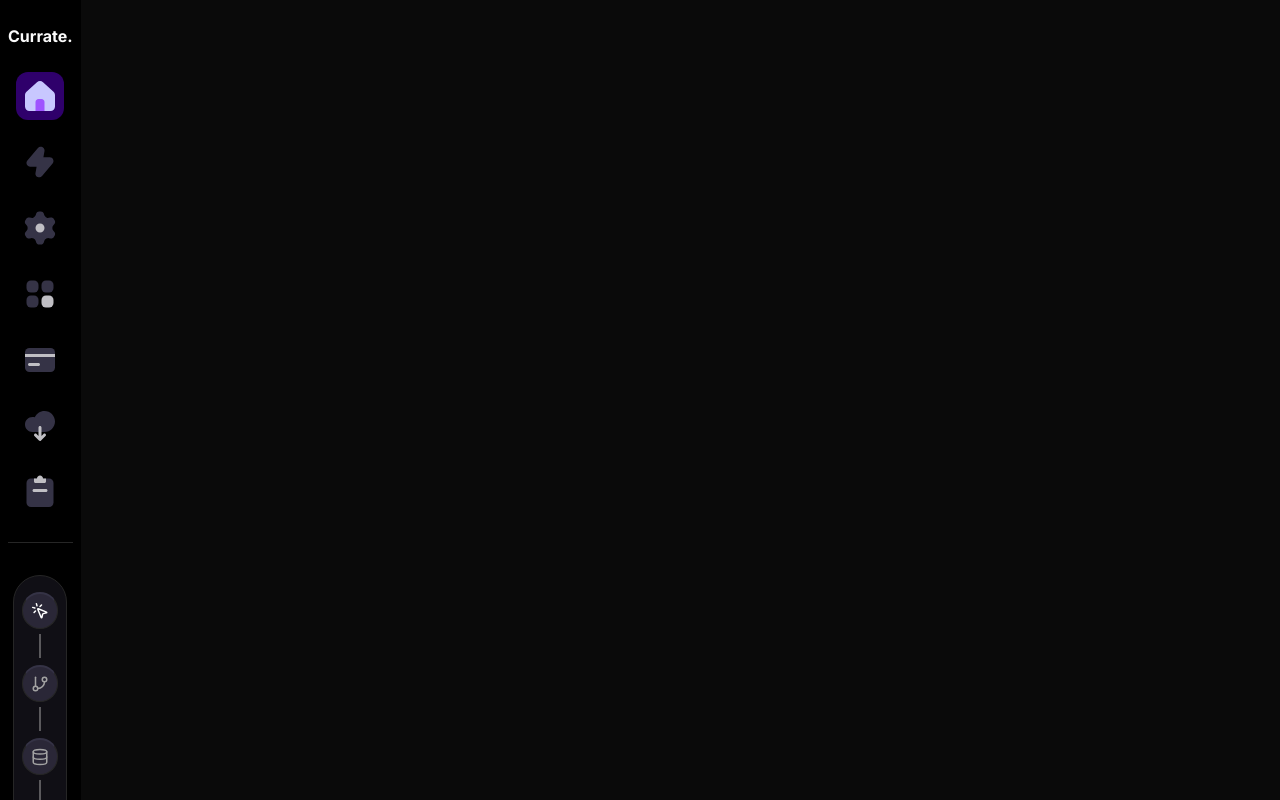
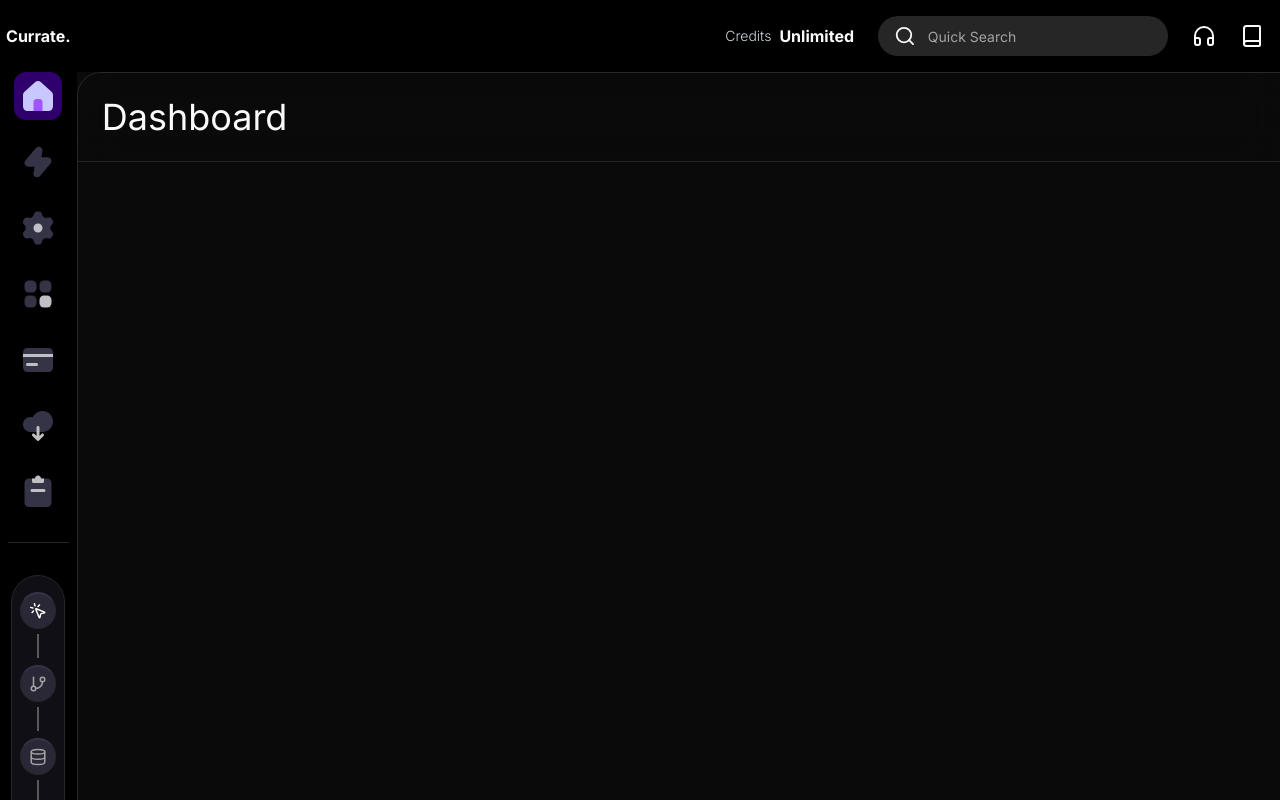
Before and after one commit to MarselDokubo/currate, a Next.js app: page /dashboard in a window 1280 px wide. Built offline with nearby package versions, Linux system fonts and the light colour scheme.

Commit message:
feat(ui): nested routes

```diff
--- a/src/app/(main)/(pages)/dashboard/page.tsx
+++ b/src/app/(main)/(pages)/dashboard/page.tsx
@@ -1,3 +1,13 @@
-export default function Dashboard() {
-  return "Dashboard";
-}
+import React from "react";
+
+const DashboardPage = () => {
+  return (
+    <div className="flex flex-col gap-4 relative">
+      <h1 className="text-4xl sticky top-0 z-[10] p-6 bg-background/50 backdrop-blur-lg flex items-center border-b">
+        Dashboard
+      </h1>
+    </div>
+  );
+};
+
+export default DashboardPage;
--- a/src/app/(main)/(pages)/layout.tsx
+++ b/src/app/(main)/(pages)/layout.tsx
@@ -4,7 +4,7 @@ type Props = { children: React.ReactNode };
 
 const Layout = ({ children }: Props) => {
   return (
-    <div className="border-l-[1px] border-t-[1px] pb-20 h-screen rounded-l-3xl border-muted-foreground/20 overflow-scroll ">
+    <div className="border-l-[1px] border-t-[1px] pb-20 h-screen rounded-l-3xl border-muted-foreground/20 overflow-scroll">
       {children}
     </div>
   );
--- a/src/app/(main)/layout.tsx
+++ b/src/app/(main)/layout.tsx
@@ -1,82 +1,19 @@
-"use client";
-import Link from "next/link";
-import { usePathname } from "next/navigation";
 import React from "react";
-import {
-  Tooltip,
-  TooltipContent,
-  TooltipProvider,
-  TooltipTrigger,
-} from "~/components/ui/tooltip";
-import { menuOptions } from "~/lib/constants";
-import clsx from "clsx";
-import { Separator } from "~/components/ui/separator";
-import { Database, GitBranch, LucideMousePointerClick } from "lucide-react";
-//import { ModeToggle } from "../global/mode-toggle";
+import InfoBar from "../_components/infobar";
+import Sidebar from "../_components/sidebar";
 
-const MenuOptions = () => {
-  const pathName = usePathname();
+type Props = { children: React.ReactNode };
 
+const Layout = (props: Props) => {
   return (
-    <nav className=" dark:bg-black h-screen overflow-y-scroll scrollbar-hide  justify-between flex flex-col  gap-10 py-6 px-2 max-w-max">
-      <div className="flex items-center justify-center flex-col gap-8">
-        <Link className="flex font-bold flex-row " href="/">
-          Currate.
-        </Link>
-        <TooltipProvider>
-          {menuOptions.map((menuItem) => (
-            <ul key={menuItem.name}>
-              <Tooltip delayDuration={0}>
-                <TooltipTrigger>
-                  <li>
-                    <Link
-                      href={menuItem.href}
-                      className={clsx(
-                        "group h-8 w-8 flex items-center justify-center  scale-[1.5] rounded-lg p-[3px]  cursor-pointer",
-                        {
-                          "dark:bg-[#2F006B] bg-[#EEE0FF] ":
-                            pathName === menuItem.href,
-                        },
-                      )}
-                    >
-                      <menuItem.Component
-                        selected={pathName === menuItem.href}
-                      />
-                    </Link>
-                  </li>
-                </TooltipTrigger>
-                <TooltipContent
-                  side="right"
-                  className="bg-black/10 backdrop-blur-xl"
-                >
-                  <p>{menuItem.name}</p>
-                </TooltipContent>
-              </Tooltip>
-            </ul>
-          ))}
-        </TooltipProvider>
-        <Separator />
-        <div className="flex items-center flex-col gap-9 dark:bg-[#353346]/30 py-4 px-2 rounded-full border-[1px]">
-          <div className="relative dark:bg-[#353346]/70 p-2 rounded-full dark:border-t-[2px] border-[1px] dark:border-t-[#353346]">
-            <LucideMousePointerClick className="dark:text-white" size={18} />
-            <div className="border-l-2 border-muted-foreground/50 h-6 absolute left-1/2 transform translate-x-[-50%] -bottom-[30px]" />
-          </div>
-          <div className="relative dark:bg-[#353346]/70 p-2 rounded-full dark:border-t-[2px] border-[1px] dark:border-t-[#353346]">
-            <GitBranch className="text-muted-foreground" size={18} />
-            <div className="border-l-2 border-muted-foreground/50 h-6 absolute left-1/2 transform translate-x-[-50%] -bottom-[30px]"></div>
-          </div>
-          <div className="relative dark:bg-[#353346]/70 p-2 rounded-full dark:border-t-[2px] border-[1px] dark:border-t-[#353346]">
-            <Database className="text-muted-foreground" size={18} />
-            <div className="border-l-2 border-muted-foreground/50 h-6 absolute left-1/2 transform translate-x-[-50%] -bottom-[30px]"></div>
-          </div>
-          <div className="relative dark:bg-[#353346]/70 p-2 rounded-full dark:border-t-[2px] border-[1px] dark:border-t-[#353346]">
-            <GitBranch className="text-muted-foreground" size={18} />
-          </div>
-        </div>
+    <div className="flex overflow-hidden h-screen">
+      <Sidebar />
+      <div className="w-full">
+        <InfoBar />
+        {props.children}
       </div>
-      <div className="flex items-center justify-center flex-col gap-8"></div>
-    </nav>
+    </div>
   );
 };
 
-export default MenuOptions;
+export default Layout;
--- /dev/null
+++ b/src/app/_components/infobar.tsx
@@ -0,0 +1,53 @@
+"use client";
+//import { ModeToggle } from '../global/mode-toggle'
+import { Book, Headphones, Search } from "lucide-react";
+import { Input } from "~/components/ui/input";
+
+import {
+  Tooltip,
+  TooltipContent,
+  TooltipProvider,
+  TooltipTrigger,
+} from "~/components/ui/tooltip";
+import { UserButton } from "@clerk/nextjs";
+
+const InfoBar = () => {
+  return (
+    <div className="flex flex-row justify-end gap-6 items-center px-4 py-4 w-full dark:bg-black ">
+      <span className="flex items-center gap-2 font-bold">
+        <p className="text-sm font-light text-gray-300">Credits</p>
+        {true ? <span>Unlimited</span> : <span></span>}
+      </span>
+      <span className="flex items-center rounded-full bg-muted px-4">
+        <Search />
+        <Input
+          placeholder="Quick Search"
+          className="border-none bg-transparent"
+        />
+      </span>
+      <TooltipProvider>
+        <Tooltip delayDuration={0}>
+          <TooltipTrigger>
+            <Headphones />
+          </TooltipTrigger>
+          <TooltipContent>
+            <p>Contact Support</p>
+          </TooltipContent>
+        </Tooltip>
+      </TooltipProvider>
+      <TooltipProvider>
+        <Tooltip delayDuration={0}>
+          <TooltipTrigger>
+            <Book />
+          </TooltipTrigger>
+          <TooltipContent>
+            <p>Guide</p>
+          </TooltipContent>
+        </Tooltip>
+      </TooltipProvider>
+      <UserButton />
+    </div>
+  );
+};
+
+export default InfoBar;
--- /dev/null
+++ b/src/app/_components/sidebar.tsx
@@ -0,0 +1,82 @@
+"use client";
+import Link from "next/link";
+import { usePathname } from "next/navigation";
+import React from "react";
+import {
+  Tooltip,
+  TooltipContent,
+  TooltipProvider,
+  TooltipTrigger,
+} from "~/components/ui/tooltip";
+import { menuOptions } from "~/lib/constants";
+import clsx from "clsx";
+import { Separator } from "~/components/ui/separator";
+import { Database, GitBranch, LucideMousePointerClick } from "lucide-react";
+//import { ModeToggle } from "../global/mode-toggle";
+
+const Sidebar = () => {
+  const pathName = usePathname();
+
+  return (
+    <nav className=" dark:bg-black h-screen overflow-y-scroll scrollbar-hide  justify-between flex flex-col  gap-10 py-6 px-2 max-w-max">
+      <div className="flex items-center justify-center flex-col gap-8">
+        <Link className="flex font-bold flex-row " href="/">
+          Currate.
+        </Link>
+        <TooltipProvider>
+          {menuOptions.map((menuItem) => (
+            <ul key={menuItem.name}>
+              <Tooltip delayDuration={0}>
+                <TooltipTrigger>
+                  <li>
+                    <Link
+                      href={menuItem.href}
+                      className={clsx(
+                        "group h-8 w-8 flex items-center justify-center  scale-[1.5] rounded-lg p-[3px]  cursor-pointer",
+                        {
+                          "dark:bg-[#2F006B] bg-[#EEE0FF] ":
+                            pathName === menuItem.href,
+                        },
+                      )}
+                    >
+                      <menuItem.Component
+                        selected={pathName === menuItem.href}
+                      />
+                    </Link>
+                  </li>
+                </TooltipTrigger>
+                <TooltipContent
+                  side="right"
+                  className="bg-black/10 backdrop-blur-xl"
+                >
+                  <p>{menuItem.name}</p>
+                </TooltipContent>
+              </Tooltip>
+            </ul>
+          ))}
+        </TooltipProvider>
+        <Separator />
+        <div className="flex items-center flex-col gap-9 dark:bg-[#353346]/30 py-4 px-2 rounded-full border-[1px]">
+          <div className="relative dark:bg-[#353346]/70 p-2 rounded-full dark:border-t-[2px] border-[1px] dark:border-t-[#353346]">
+            <LucideMousePointerClick className="dark:text-white" size={18} />
+            <div className="border-l-2 border-muted-foreground/50 h-6 absolute left-1/2 transform translate-x-[-50%] -bottom-[30px]" />
+          </div>
+          <div className="relative dark:bg-[#353346]/70 p-2 rounded-full dark:border-t-[2px] border-[1px] dark:border-t-[#353346]">
+            <GitBranch className="text-muted-foreground" size={18} />
+            <div className="border-l-2 border-muted-foreground/50 h-6 absolute left-1/2 transform translate-x-[-50%] -bottom-[30px]"></div>
+          </div>
+          <div className="relative dark:bg-[#353346]/70 p-2 rounded-full dark:border-t-[2px] border-[1px] dark:border-t-[#353346]">
+            <Database className="text-muted-foreground" size={18} />
+            <div className="border-l-2 border-muted-foreground/50 h-6 absolute left-1/2 transform translate-x-[-50%] -bottom-[30px]"></div>
+          </div>
+          <div className="relative dark:bg-[#353346]/70 p-2 rounded-full dark:border-t-[2px] border-[1px] dark:border-t-[#353346]">
+            <GitBranch className="text-muted-foreground" size={18} />
+          </div>
+        </div>
+      </div>
+      <div className="flex items-center justify-center flex-col gap-8"></div>
+    </nav>
+  );
+};
+
+export default Sidebar;
--- /dev/null
+++ b/src/components/ui/input.tsx
@@ -0,0 +1,22 @@
+import * as React from "react"
+
+import { cn } from "~/lib/utils"
+
+const Input = React.forwardRef<HTMLInputElement, React.ComponentProps<"input">>(
+  ({ className, type, ...props }, ref) => {
+    return (
+      <input
+        type={type}
+        className={cn(
+          "flex h-10 w-full rounded-md border border-input bg-background px-3 py-2 text-base ring-offset-background file:border-0 file:bg-transparent file:text-sm file:font-medium file:text-foreground placeholder:text-muted-foreground focus-visible:outline-none focus-visible:ring-2 focus-visible:ring-ring focus-visible:ring-offset-2 disabled:cursor-not-allowed disabled:opacity-50 md:text-sm",
+          className
+        )}
+        ref={ref}
+        {...props}
+      />
+    )
+  }
+)
+Input.displayName = "Input"
+
+export { Input }
```
